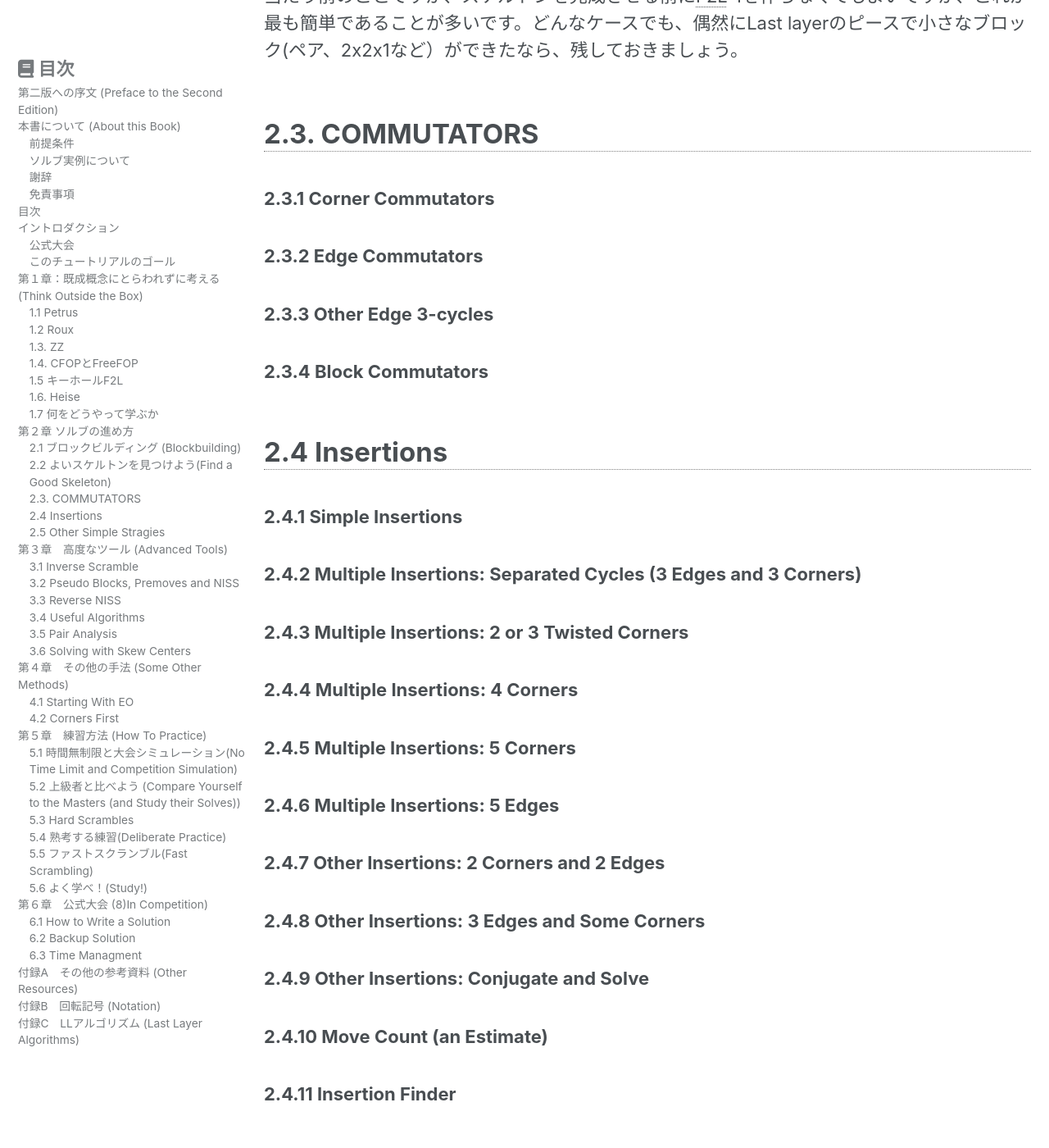
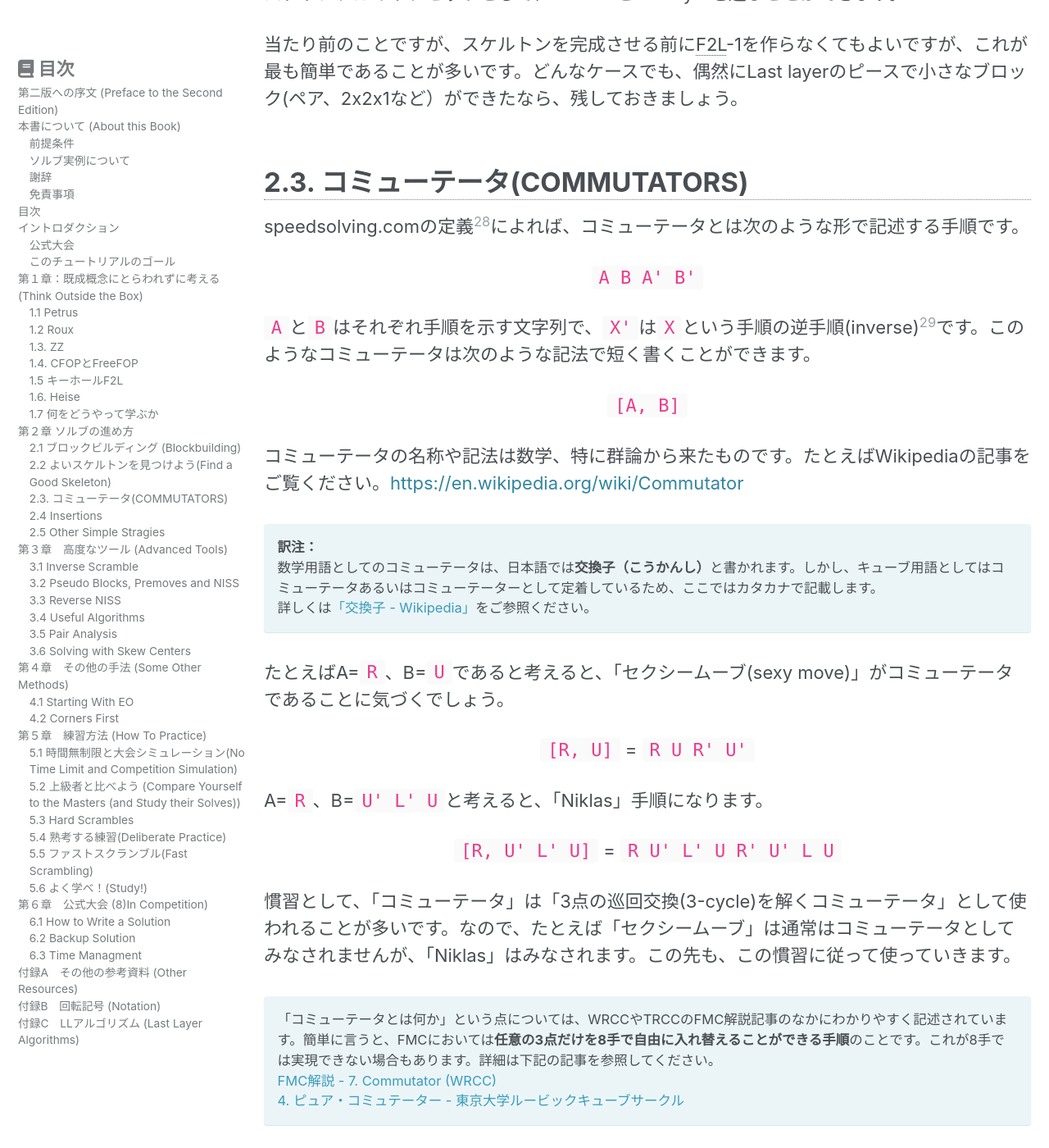
Before and after one commit to kawam1123/translation, a Jekyll site: the page built from _pages/FMC-tutorial.md, in a window 1280 px wide and 1400 px high, scrolled down 28685 px. Shown: the whole window at 82% size. Built offline with Jekyll 4.4.1, drawn with Linux system fonts in a browser that asks for light colours; cached includes are drawn as plain includes; nearby versions of some CDN libraries; some of the changed text lies outside the part shown.

Commit message:
コミューテータの説明を追記

```diff
--- a/_pages/FMC-tutorial.md
+++ b/_pages/FMC-tutorial.md
@@ -1260,7 +1260,8 @@ final result that counts!
 この先を読む能力は次のようなゲームでトレーニングすることができます。
 友人にキューブを３手[^2-1-10-3]でスクランブルしてもらって、3手の解答を探しましょう。（これは簡単なはずです）次に、4手をやってみる、という風に続けます。あなたのレベルによりますが、6手、7手、8手と行くにつれて難しく感じていくでしょう。9手や10手のものを苦労なくできるようになりましたか？おめでとうございます！
 
-**訳注**：この「詰めキューブ」問題は非常に難しいので、9手や10手のものが苦労なくできるというのはかなりのレベルです！Sebastiano Trontoにとっては簡単なのかもしれませんが…。
+**訳注：**
+この「詰めキューブ」問題は非常に難しいので、9手や10手のものが苦労なくできるというのはかなりのレベルです！Sebastiano Trontoにとっては簡単なのかもしれませんが…。
 日本国内では、[うえしゅう](https://twitter.com/uesyuu_cube)氏による[詰めキューブ生成](https://uesyuu.com/tsume-cube/)のサービスがあり、**3手から14手までの詰めキューブの問題をランダム生成して楽しむことができます。**自分で面白い詰めキューブの問題ができたら、[詰めキューブスクランブル生成器](https://uesyuu.com/tsume-cube/generate-scramble.html)でスクランブルを生成して、知り合いのキューバーに問題を出してみましょう！
 {: .notice--info}
 
@@ -1351,7 +1352,41 @@ You obviously don’t have to build an F2L-1 before completing your skeleton, bu
 easiest way. In any case, try to save small blocks (pairs or 2x2x1 squares) made by LL pieces,
 if some of them happen to get built.
 -->
-### 2.3. COMMUTATORS
+### 2.3. コミューテータ(COMMUTATORS)
+speedsolving.comの定義[^2-3-1]によれば、コミューテータとは次のような形で記述する手順です。
+
+`A B A' B'`
+{: .text-center}
+
+`A`と`B`はそれぞれ手順を示す文字列で、`X'`は`X`という手順の逆手順(inverse)[^2-3-0]です。このようなコミューテータは次のような記法で短く書くことができます。
+
+`[A, B]`
+{: .text-center}
+
+コミューテータの名称や記法は数学、特に群論から来たものです。たとえばWikipediaの記事をご覧ください。[https://en.wikipedia.org/wiki/Commutator](https://en.wikipedia.org/wiki/Commutator)
+
+**訳注：**
+数学用語としてのコミューテータは、日本語では**交換子（こうかんし）**と書かれます。しかし、キューブ用語としてはコミューテータあるいはコミューテーターとして定着しているため、ここではカタカナで記載します。
+詳しくは[「交換子 - Wikipedia」](https://ja.wikipedia.org/wiki/%E4%BA%A4%E6%8F%9B%E5%AD%90)をご参照ください。
+{: .notice--info}
+
+たとえばA=`R`、B=`U`であると考えると、「セクシームーブ(sexy move)」がコミューテータであることに気づくでしょう。
+
+`[R, U]` = `R U R' U'`
+{: .text-center}
+
+A=`R`、B=`U' L' U`と考えると、「Niklas」手順になります。
+
+`[R, U' L' U]` = `R U' L' U R' U' L U`
+{: .text-center}
+
+慣習として、「コミューテータ」は「3点の巡回交換(3-cycle)を解くコミューテータ」として使われることが多いです。なので、たとえば「セクシームーブ」は通常はコミューテータとしてみなされませんが、「Niklas」はみなされます。この先も、この慣習に従って使っていきます。
+
+「コミューテータとは何か」という点については、WRCCやTRCCのFMC解説記事のなかにわかりやすく記述されています。簡単に言うと、FMCにおいては**任意の3点だけを8手で自由に入れ替えることができる手順**のことです。これが8手では実現できない場合もあります。詳細は下記の記事を参照してください。
+[FMC解説 - 7. Commutator (WRCC)](http://wrcc.main.jp/commentary_fmc/fmc/7)
+[4. ピュア・コミュテーター - 東京大学ルービックキューブサークル](http://trcc.sub.jp/solution/fmc/commutator.html)
+{: .notice--info}
+
 <!--
 2.3 Commutators
 According to speedsolving’s definition15, a commutator is a sequence of moves of the form
@@ -1374,7 +1409,7 @@ the cube, commutators solve fewer pieces (usually 3) leaving all the others wher
 Therefore, together with blockbuilding and insertions (which we will see in the next section),
 commutators are the basis for a good FMC solve.
 -->
-#### 2.3.1 Corner Commutators
+#### 2.3.1 コーナーコミューテータ(Corner Commutators)
 <!--
 2.3.1 Corner Commutators
 Corner commutators are the most useful kind of commutators in FMC. We have already seen
@@ -2902,6 +2937,8 @@ R2 F2 L D' F' D F L' F2 R2
 [^2-1-10-2]: ここでいう「計算する」とはチェスの用語のような意図があります。つまり、チェスプレイヤーは6-8手を「計算して」いると言われています。可能なムーブを考えて、そのカウンタームーブを考えて、総計で6-8手ということです。
 [^2-1-10-3]: 手数の数え方はHTM(ハーフターン法(Half Turn Method)：180度も1手と数える)でもQTM(クオーターターン法(Quarter Trun Method)：90度で1手と数える)でもSTM(スライスターン法(Slice Turn Method)：Mなどのスライスムーブも1手と数える)でも構いませんが、どの数え方を使うかは先に決めておきましょう！（訳注：一般的にはHTMが使われます）
 [^2-2]: 3-cycleとは３つのピースによる巡回交換です。たとえば、PLLのA permとU permは3-cycleですし、`L F R F' L' F R' F'` (Niklas)のアルゴリズムも同じです。
+[^2-3-0]: たとえば、`U R`という手順の逆手順は`R' U'`です。`U' R'`や`R U`ではありません！
+[^2-3-1]: https://www.speedsolving.com/wiki/index.php/Commutator
 [^5-1-1]: タイムマネジメントについては6.3節で話します。
 [^5-1-2]: [https://www.ocf.berkeley.edu/˜dadams/fmc/](https://www.ocf.berkeley.edu/˜dadams/fmc/)
 [^5-1-3]: [https://speedcube.de/forum/showthread.php?tid=5795](https://speedcube.de/forum/showthread.php?tid=5795)
--- a/assets/css/main.scss
+++ b/assets/css/main.scss
@@ -59,6 +59,11 @@ strong.yellowbox {
     content : " ";
     display : block;
     clear : both;
+}
+
+//codeの文字サイズを1emにする
+p code {
+    font-size: 1em;
 }
 
 /*TOC LIST用書式*/
```
